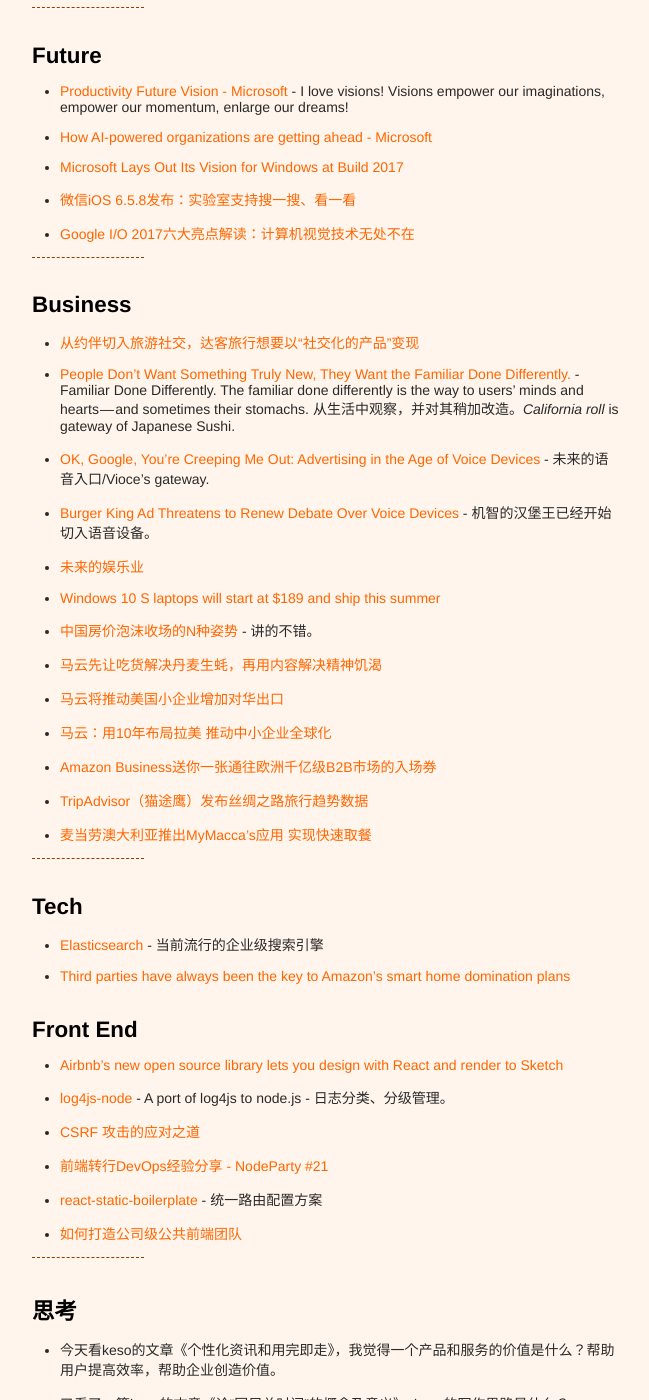
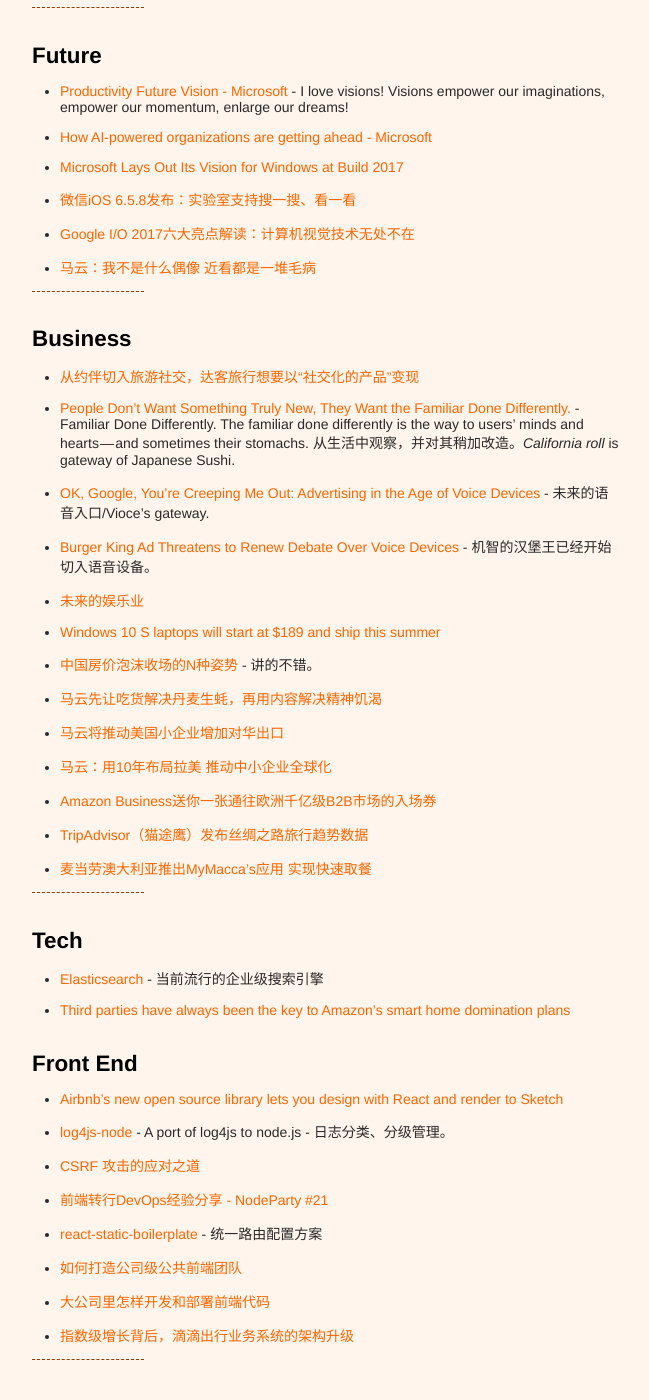
Before and after one commit to xianyuxmu/xianyuxmu.github.io, a Jekyll site: the page built from _posts/2017-05-31-monthly-reading.md, in a window 1280 px wide and 1400 px high, scrolled down 860 px. Shown: the whole window, without its empty margins (314-963 px from the left). Built offline with Jekyll 4.4.1, drawn with Linux system fonts in a browser that asks for light colours; comment, search, counter and statistics services are not loaded.

Commit message:
Reading 19

```diff
--- a/_posts/2017-05-31-monthly-reading.md
+++ b/_posts/2017-05-31-monthly-reading.md
@@ -37,6 +37,7 @@
 - [Microsoft Lays Out Its Vision for Windows at Build 2017](http://www.tested.com/tech/windows/611331-microsoft-lays-out-its-vision-windows-build-2017/)
 - [微信iOS 6.5.8发布：实验室支持搜一搜、看一看](http://m.cnbeta.com/view/613531.htm)
 - [Google I/O 2017六大亮点解读：计算机视觉技术无处不在](http://www.cnbeta.com/articles/tech/613625.htm)
+- [马云：我不是什么偶像 近看都是一堆毛病](http://finance.sina.com.cn/chanjing/gsnews/2017-05-15/doc-ifyfeivp5708639.shtml)
 
 
 ----
@@ -74,6 +75,8 @@
 - [前端转行DevOps经验分享 - NodeParty #21](https://mp.weixin.qq.com/s?__biz=MzA4MzYyNjM2OQ==&mid=2247484033&idx=2&sn=4129871a90af5ff8c31b84a32604fca1)
 - [react-static-boilerplate](https://github.com/kriasoft/react-static-boilerplate) - 统一路由配置方案
 - [如何打造公司级公共前端团队](https://github.com/DDFE/DDFE-blog/issues/2)
+- [大公司里怎样开发和部署前端代码](https://github.com/fouber/blog/issues/6#issuecomment-300974559)
+- [指数级增长背后，滴滴出行业务系统的架构升级](https://github.com/DDFE/DDFE-blog/issues/6)
 
 ----
 
```
